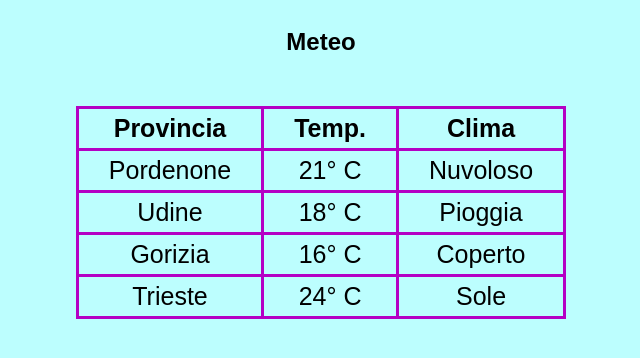
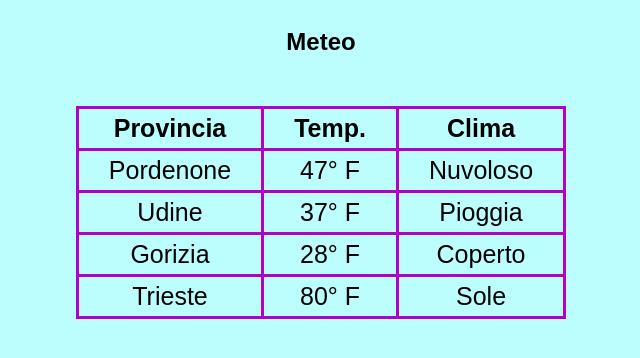
Before and after one commit to enricogiacomazzi/wics-meteo, a plain HTML site: page index.html in a window 1280 px wide. Shown: the full height of the page, 319-959 px from the left. Drawn offline with Linux system fonts and the light colour scheme.

Commit message:
nuovo branch temperatura per stupidi

```diff
--- a/index.html
+++ b/index.html
@@ -17,22 +17,22 @@
             </tr>
             <tr>
                 <td>Pordenone</td>
-                <td>21° C</td>
+                <td>47° F</td>
                 <td>Nuvoloso</td>
             </tr>
             <tr>
                 <td>Udine</td>
-                <td>18° C</td>
+                <td>37° F</td>
                 <td>Pioggia</td>
             </tr>
             <tr>
                 <td>Gorizia</td>
-                <td>16° C</td>
+                <td>28° F</td>
                 <td>Coperto</td>
             </tr>
             <tr>
                 <td>Trieste</td>
-                <td>24° C</td>
+                <td>80° F</td>
                 <td>Sole</td>
             </tr>
         </table>
```
